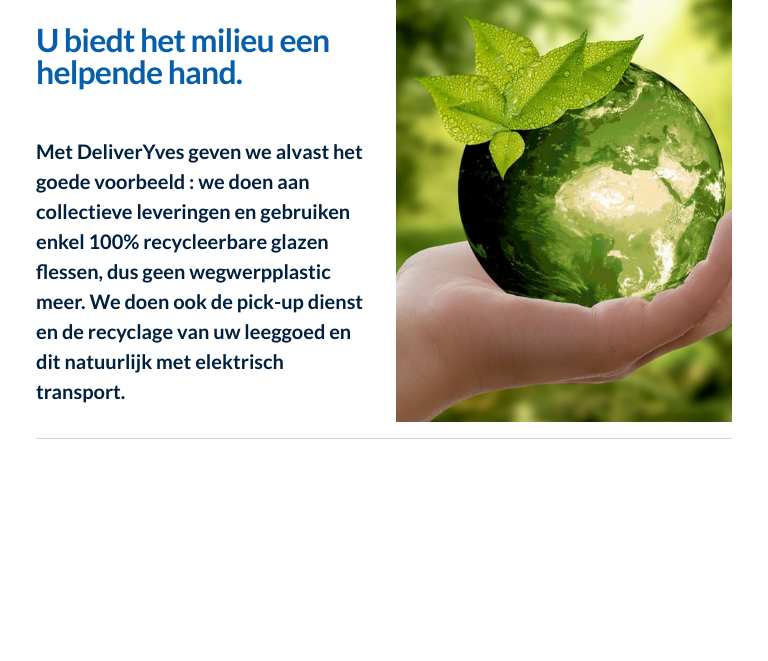
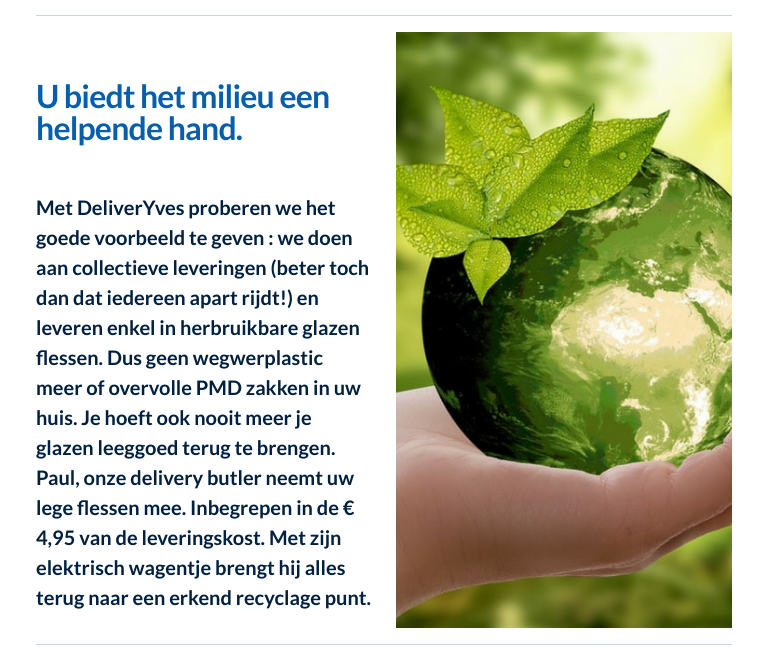
Before and after one commit to lejaeghere-development/WebsiteDeliverYves, a web app: file index.html in a window 768 px wide. Shown: the part 1906-2567 px from the top of the page. Before the commit the page ends 2345 px from the top, so only its background shows below. Run offline with its HTML, style and script files only (its server is not run), Linux system fonts and the light colour scheme.

Commit message:
teksten en foto's aanpassen main page

```diff
--- a/css/style.css
+++ b/css/style.css
@@ -177,8 +177,6 @@
 
 }
 
-
-
 .carousel-caption P{
     font-size: 1.5rem;
     }
@@ -211,6 +209,14 @@
 
 .product-info{
     margin: auto;
+}
+
+.panoramaImg{
+    filter: brightness(80%);
+}
+
+.objectDown{
+    object-position: bottom;
 }
 /*styling zeer groot toestel*/
 @media only screen and (min-width: 1440px){
@@ -332,8 +338,9 @@
 @media only screen and (max-width: 1023px) and (min-width: 768px){
 
     .nav-item{
-        margin-right: 10px;
+        margin-right: 2rem;
         min-width: 70px;
+
     }
 
     .nav-link img{
@@ -350,14 +357,15 @@
 
     .cta{
         min-width: 15%;
-        width: 50%;
-        height: 3rem;
+        width: 10rem;
+        height: 2.5rem;
         text-align: center;
-        padding-top: 10px;
+        padding-top: 8px;
         margin: auto;
         display: block;
     }
     #contact{
+        display: flex;
         align-items: center;
         margin-right: 0;
     }
@@ -368,10 +376,6 @@
 
     .headerProduct h2{
         font-size: 1.3rem;
-    }
-
-    .product-info p:last-child{
-        display: none;
     }
 
     #myCarousel{
@@ -419,10 +423,6 @@
 
     .imgProduct img, .headerProduct h2, .product-info {
         width: 230px;
-    }
-
-    .product-info p:last-child{
-        display: none;
     }
 
     .headerProduct h2{
@@ -482,10 +482,6 @@
         display: block;
     }
 
-    .product-info p:last-child{
-        display: none;
-    }
-
     .imgProduct img, .headerProduct h2, .product-info {
         width: 200px;
     }
--- a/index.html
+++ b/index.html
@@ -77,30 +77,29 @@
         </div>
         <div class="carousel-inner">
           <div class="carousel-item">
-            <img src="/images/deliveryves_105_R0051212.jpg" class="d-block w-100" alt="2 jonge mensen die vol plezier uw drank willen komen leveren">
+            <img src="/images/deliveryves_105_R0051212.jpg" class="d-block w-100 panoramaImg" alt="2 jonge mensen die vol plezier uw drank willen komen leveren">
             <div class="container">
-              <div class="carousel-caption text-start">
-                <h1 class="white">De prijs</h1>
-                <p class="white">Concurrentiële vaste prijzen</p>
+              <div class="carousel-caption text-end">
+                <h1 class="white">GEMAKKELIJK</h1>
+                <p class="white">Uw dagdagelijkse dranken thuis geleverd!</p>
               </div>
             </div>
           </div>
           <div class="carousel-item text-start">
-            <img src="/images/deliveryves_91_R0051045.jpg" class="d-block w-100" alt="...">
+            <img src="/images/deliveryves_91_R0051045.jpg" class="d-block w-100 panoramaImg" alt="...">
             <div class="container">
               <div class="carousel-caption text-start" id="cheers" >
-                <h1 class="white" >Het milieu</h1>
-                  <p class="white">Enkel 100% recycleerbare glazen flessen</p>
+                <h1 class="white">PRIJSVRIENDELIJK</h1>
+                <p class="white"> Uw lievelingsdranken aan heerlijke prijzen!</p>
               </div>
             </div>
           </div>
           <div class="carousel-item active">
-            <img src="/images/deliveryves_70_R0050818-bewerkt.jpg" class="d-block w-100" alt="...">
+            <img src="/images/deliveryves_70_R0050818-bewerkt.jpg" class="d-block w-100 panoramaImg objectDown" alt="...">
             <div class="container">
                 <div class="carousel-caption text-start">
-                  <h1 class="white">Al uw dranken thuis geleverd
-                  </h1>
-                  <p class="white"> Nooit meer sleuren met zware drank.</p>
+                  <h1 class="white">MILIEUBEWUST</h1>
+                  <p class="white"> Wij leveren elektrisch in Groot-Brugge!</p>
                 </div>
               </div>
           </div>
@@ -120,8 +119,8 @@
 
         <div class="row featurette">
           <div class="col-md-6 order-md-2">
-            <h2 class="featurette-heading">Proefaanbod tot 31 juli 2021 :  gratis thuislevering (t.w.v. €4,95)!</h2>
-            <p class="lead">Met DeliverYves kiest u voor het gemak van de thuislevering van uw dagdagelijkse dranken. Niet meer sleuren met bakken of pakken, geen overvolle PMD-zakken meer, meer plaats in uw winkelkar en wagen. Gemakkelijk, aan supermarktprijzen en goed voor het milieu!</p>
+            <h2 class="featurette-heading">Proefaanbod : Tot 31 juli GRATIS thuislevering!</h2>
+            <p class="lead">Met DeliverYves geniet ieder gezinslid gezellig thuis van z’n dagdagelijkse, favoriete drank. Aan supermarktprijzen en voor slechts €4,95 per levering. Wordt klant en geniet nu tot 31 juli 2021 van ons ‘proefaanbod’ zonder leveringskost! </p>
           </div>
           <div class="col-md-6 order-md-1">
             <img class="img-marketing" src="/images/deliveryves_92_R0051062.jpg" alt="">
@@ -132,8 +131,8 @@
 
         <div class="row featurette">
           <div class="col-md-6">
-            <h2 class="featurette-heading">Soms geen tijd of zin om te winkelen?</h2>
-            <p class="lead">Wij ontlasten u graag van het minst prettige deel van het winkelen, het sleuren met de zwaarste dranken waarvan u er wellicht meerdere flessen per week nodig hebt.</p>
+            <h2 class="featurette-heading">Soms ook weinig tijd om te winkelen?</h2>
+            <p class="lead">Paul, onze delivery butler ontlast u met plezier van het minst prettige deel van het winkelen. Niet meer sleuren met bakken of flessen waarvan u er wellicht meerdere per week nodig hebt. Geen overvolle PMD-zakken meer, meer plaats in uw winkelkar en wagen. </p>
           </div>
           <div class="col-md-6">
 
@@ -145,8 +144,8 @@
 
         <div class="row featurette">
           <div class="col-md-6 order-md-2">
-            <h2 class="featurette-heading">Vergelijk onze prijzen met die van de supermarkt in uw buurt.</h2>
-            <p class="lead">Door de groepsaankopen kunnen wij u prijzen aanbieden die concurrentieel zijn met, en soms zelfs goedkoper dan die van de dichtsbijzijnde supermarkt. Er is trouwens geen enkele verplichting tot abonnement.</p>
+            <h2 class="featurette-heading">Vergelijk onze prijzen met die van uw supermarkt.</h2>
+            <p class="lead">Door groepsaankopen, samen met meer dan 600 drankencentrales, supermarkten en horecazaken, kunnen wij u zeer concurrentiële prijzen aanbieden. Maak gerust de vergelijking met de supermarkt uit uw buurt. Wij zijn stukken goedkoper dan de brouwer of melkboer van vroeger. </p>
           </div>
           <div class="col-md-6 order-md-1">
             <img class="img-marketing" src="/images/deliveryves_72_R0050887.jpg" alt="">
@@ -158,7 +157,7 @@
         <div class="row featurette">
           <div class="col-md-6">
             <h2 class="featurette-heading">U biedt het milieu een helpende hand.</h2>
-            <p class="lead">Met DeliverYves geven we alvast het goede voorbeeld : we doen aan collectieve leveringen en gebruiken enkel 100% recycleerbare glazen flessen, dus geen wegwerpplastic meer. We doen ook de pick-up dienst en de recyclage van uw leeggoed en dit natuurlijk met elektrisch transport.</p>
+            <p class="lead">Met DeliverYves proberen we het goede voorbeeld te geven : we doen aan collectieve leveringen (beter toch dan dat iedereen apart rijdt!) en leveren enkel in herbruikbare glazen flessen. Dus geen wegwerplastic meer of overvolle PMD zakken in uw huis. Je hoeft ook nooit meer je glazen leeggoed terug te brengen. Paul, onze delivery butler neemt uw lege flessen mee.  Inbegrepen in de € 4,95 van de leveringskost. Met zijn elektrisch wagentje brengt hij alles terug naar een erkend recyclage punt. </p>
           </div>
           <div class="col-md-6">
             <img class="img-marketing" src="/images/Milieu-bewuster-leven-tips.jpg" alt="">
```
Also changed, not shown: 2 other files.
